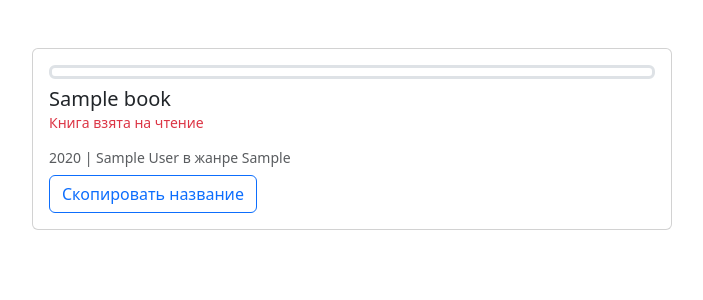
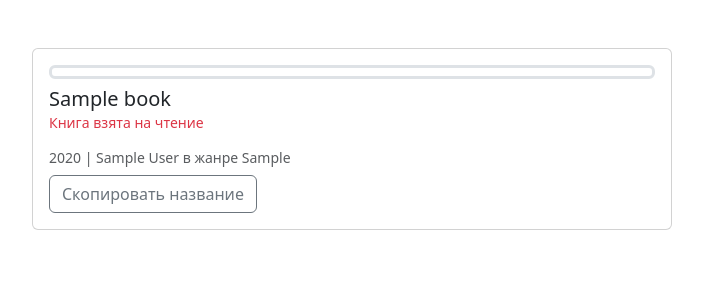
Before and after one commit to Apicqq/library, a Django app: page / in a window 1280 px wide. Shown: the part 56-356 px from the top of the page, without its empty margins (288-991 px from the left). Run offline with Django 5.2, Linux system fonts and the light colour scheme; tables that the repository leaves empty hold one stand-in row (values such as "Sample post"); some libraries are stand-ins or nearby versions.

Commit message:
refactor: small fixes in template

```diff
--- a/library/templates/includes/book_card.html
+++ b/library/templates/includes/book_card.html
@@ -1,7 +1,6 @@
-{% load static %}
 <div class="col d-flex justify-content-center">
   <div class="card" style="width: 40rem;">
-    <div class="card-body">
+    <div class="card-body" id="card-{{ book.pk }}">
       {% if book.cover %}
         <a href="{{ book.cover.url }}" target="_blank">
           <img
@@ -32,11 +31,10 @@
         <button type="submit" class="btn btn-outline-primary">Вернуть книгу
         </button>
       {% endif %}
-      <button class="btn btn-outline-primary 123" type="submit" id="copy-button"
+      <button class="btn btn-outline-secondary" type="submit" id="copy-button"
               data-toggle="tooltip"
               title="Скопировать">Скопировать название
       </button>
-      </form>
     </div>
   </div>
 </div>
```
